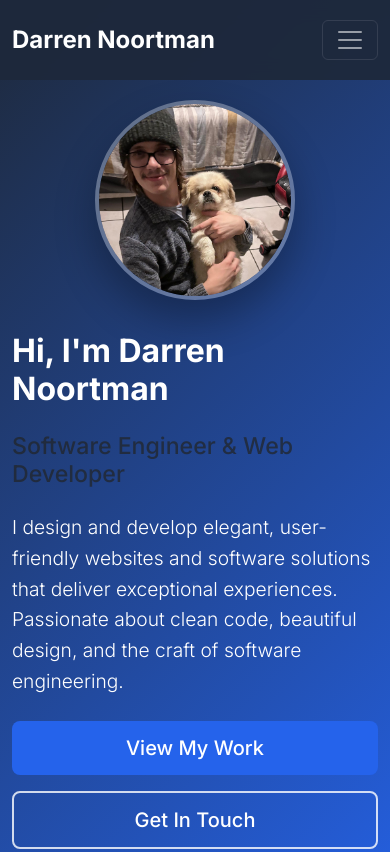
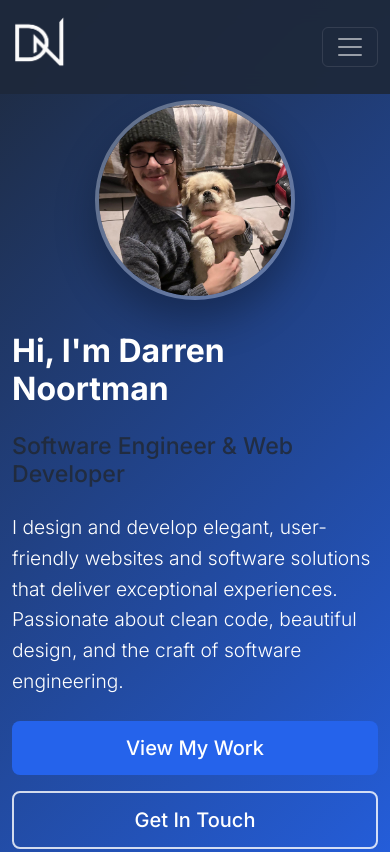
Before and after one commit to Darren-Noortman66/Darren-Noortman-Neat-Website, a website: page index.html in a window 390 px wide. Shown: the top 852 px of the page. Drawn offline with nearby package versions, Linux system fonts and the light colour scheme.

Commit message:
Update navbar to include logo image and enhance header logo styles in styles.css for improved responsiveness

```diff
--- a/index.html
+++ b/index.html
@@ -21,7 +21,9 @@
     <!-- Navigation -->
     <nav class="navbar navbar-expand-lg navbar-dark fixed-top" id="navbar">
         <div class="container">
-            <a class="navbar-brand fw-bold" href="#home">Darren Noortman</a>
+            <a class="navbar-brand fw-bold" href="#home">
+                <img src="assets/darren_logo_header.png" alt="Darren Noortman" class="header-logo">
+            </a>
             <button class="navbar-toggler" type="button" data-bs-toggle="collapse" data-bs-target="#navbarNav">
                 <span class="navbar-toggler-icon"></span>
             </button>
--- a/styles.css
+++ b/styles.css
@@ -56,6 +56,20 @@ h1, h2, h3, h4, h5, h6 {
 .navbar-brand {
     font-size: 1.5rem;
     color: white !important;
+}
+
+.header-logo {
+    height: 65px;
+    width: auto;
+    transition: var(--transition);
+    position: relative;
+    top: -8px;
+    display: block;
+    margin: 0 auto;
+}
+
+.navbar-brand:hover .header-logo {
+    transform: scale(1.05);
 }
 
 .navbar-nav .nav-link {
@@ -556,6 +570,12 @@ h1, h2, h3, h4, h5, h6 {
     .scroll-indicator {
         bottom: 1rem;
     }
+
+    /* Adjust header logo size for mobile */
+    .header-logo {
+        height: 52px;
+        top: -5px;
+    }
 }
 
 @media (max-width: 576px) {
```
Also changed, not shown: assets/darren_logo_header.png (added).
